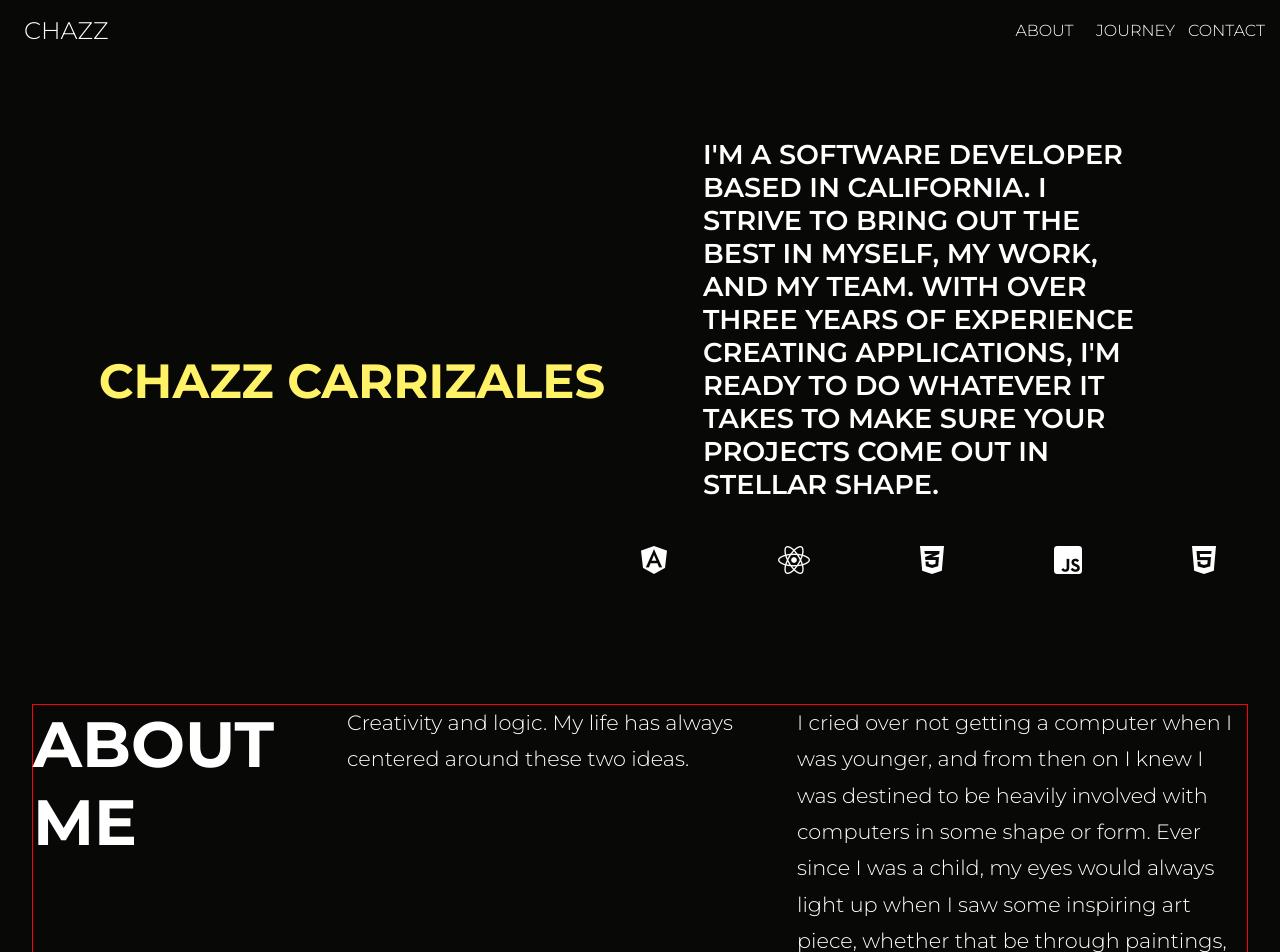
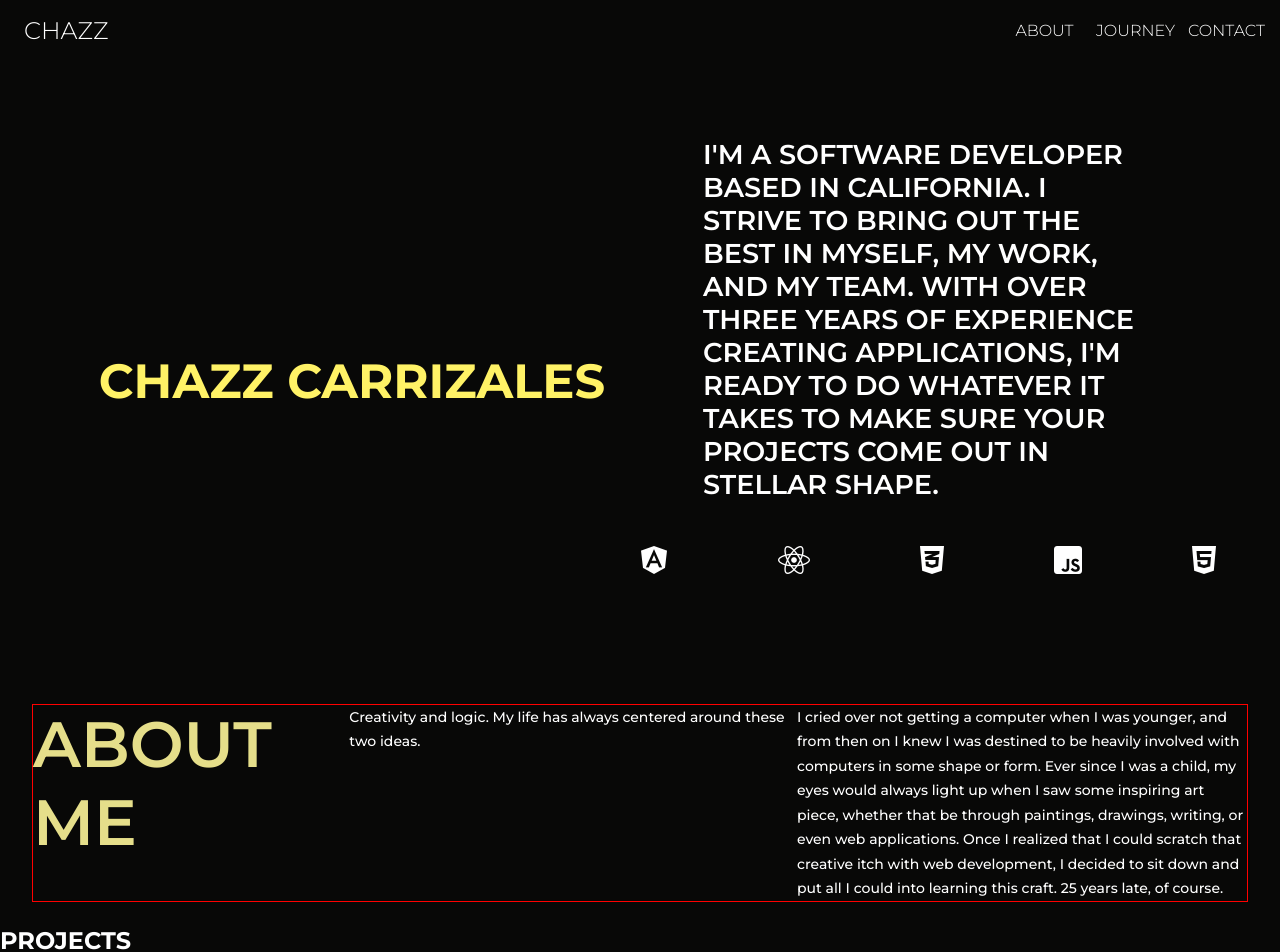
Before and after one commit to czcarrizales/react-portfolio, a React (Create React App) app: page / in a window 1280 px wide. Shown: the top 952 px of the page. Built offline with nearby package versions, Linux system fonts and the light colour scheme.

Commit message:
changing About font weight and color

```diff
--- a/src/css/About.css
+++ b/src/css/About.css
@@ -7,14 +7,16 @@
     margin-right: 2em;
 }
 
-h2 {
-    font-size: 2.2rem;
+.about-container h2 {
+    font-size: .875rem;
+    font-weight: 600;
     margin-bottom: .2em;
+    color: #E5DE8A;
 }
 
 .about-container p {
-    font-size: 1.3rem;
-    font-weight: 300;
+    font-size: .875rem;
+    font-weight: 500;
     max-width: 450px;
     line-height: 1.75em;
 }
```
